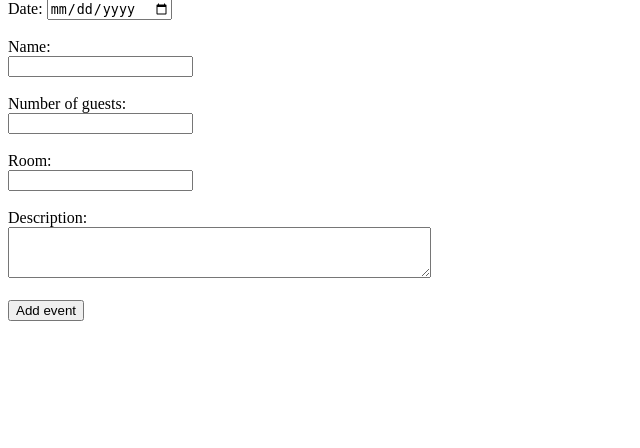
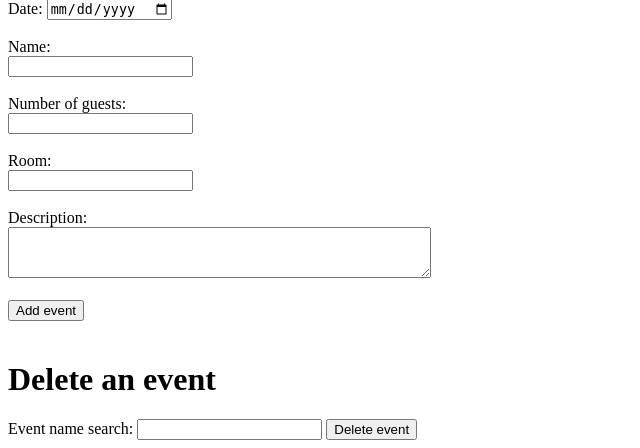
Before and after one commit to crabbit-git/cch05-events, a Flask app: page /events in a window 1280 px wide. Shown: the part 622-1070 px from the top of the page, without its empty margins (0-640 px from the left). Before the commit the page ends 943 px from the top, so only its background shows below. Run offline with Flask 2, Linux system fonts and the light colour scheme.

Commit message:
Can now delete events

```diff
--- a/controllers/controller.py
+++ b/controllers/controller.py
@@ -4,7 +4,7 @@ from datetime import date
 
 from app import app
 from models.event import Event
-from models.event_list import events, add_event
+from models.event_list import events, add_event, identify_event, delete_event
 
 @app.route("/")
 def homepage_redir():
@@ -27,3 +27,12 @@ def create_event():
     new_event = Event(date = event_date, name = event_name, num_guests = event_guests, room = event_room, description = event_desc)
     add_event(new_event)
     return render_template("index.html", title="Home", all_events=events)
+
+@app.route("/events/delete", methods=["POST"])
+def delete_event_by_name():
+    name_query = request.form["name_query"]
+    if len(identify_event(name_query)) == 1:
+        delete_event(identify_event(name_query))
+        return redirect("/events")
+    else:
+        return redirect("/events")
--- a/models/event_list.py
+++ b/models/event_list.py
@@ -11,3 +11,10 @@ events = [event1, event2]
 
 def add_event(event):
     events.append(event)
+
+def identify_event(query):
+    return [event for event in events if query.casefold() in event.name.casefold()]
+
+def delete_event(event):
+    if event in events:
+        events.remove(event)
--- a/templates/index.html
+++ b/templates/index.html
@@ -1,6 +1,9 @@
 {% extends "base.html" %}
 {% block content %}
     <h1>Upcoming events</h1>
+    {% if all_events|length == 0 %}
+        <p>No events are currently planned. Check back later!</p>
+    {% endif %}
     <ul>
         {% for event in all_events %}
             <li>
@@ -27,5 +30,12 @@
         <textarea name="description" id="description" rows="3" cols="50" required></textarea><br><br>
         <input type="submit" value="Add event">
     </form>
+    <br>
+    <h1>Delete an event</h1>
+    <form action="/events/delete" method="post">
+        <label for="name_query">Event name search:</label>
+        <input type="text" name="name_query" id="name_query" required>
+        <input type="submit" value="Delete event">
+    </form>
 
 {% endblock content %}
```
